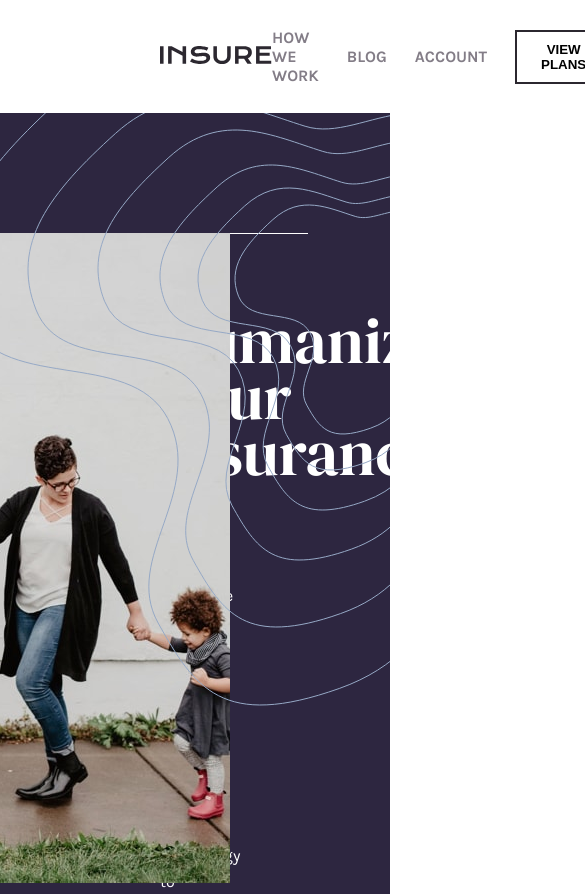
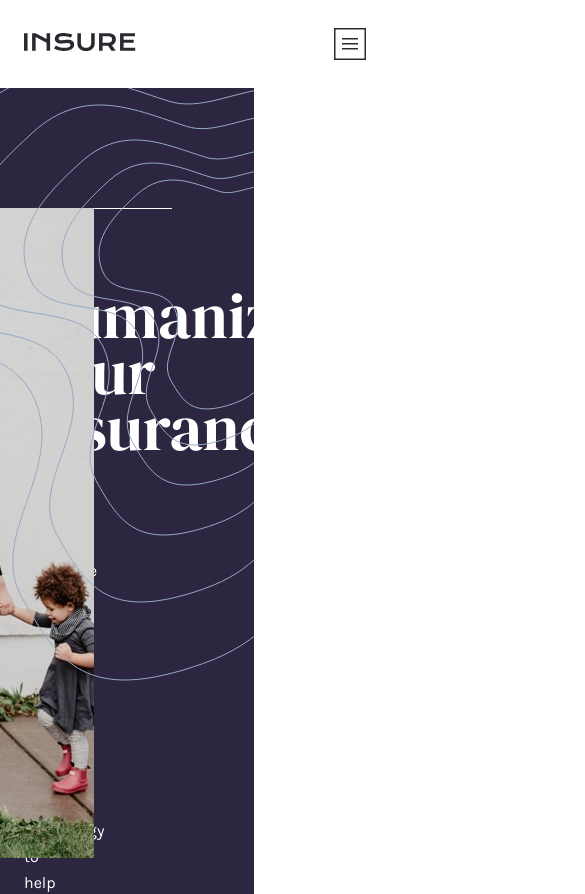
Before and after one commit to LucasAndrade912/insure-landing-page, an Angular app: page / in a window 390 px wide. Shown: the top 894 px of the page, 585 px wide, since content can reach past the window. Built offline with nearby package versions, Linux system fonts and the light colour scheme.

Commit message:
feat: create responsiveness for Header

```diff
--- a/src/app/components/header/header.component.css
+++ b/src/app/components/header/header.component.css
@@ -1,4 +1,5 @@
 header {
+  position: relative;
   padding: 1.75rem 0;
   width: 100%;
   display: flex;
@@ -26,3 +27,79 @@ li a {
 li a:hover {
   color: var(--very-dark-violet);
 }
+
+li button {
+  position: relative;
+  z-index: 10;
+  background-color: transparent;
+  border: 2px solid var(--very-dark-violet);
+  padding: 10px 24px;
+  font-weight: 700;
+  text-transform: uppercase;
+}
+
+li button:hover {
+  cursor: pointer;
+  background-color: var(--very-dark-violet);
+  color: #fff;
+}
+
+input[type="checkbox"],
+label {
+  display: none;
+}
+
+@media (max-width: 425px) {
+  label {
+    display: block;
+    width: 32px;
+    height: 32px;
+  }
+
+  nav {
+    position: fixed;
+    z-index: 10;
+    top: 88px;
+    left: -1000px;
+    width: 100vw;
+    height: calc(100vh - 88px);
+    padding: 0 24px;
+    padding-top: 32px;
+    background-color: var(--very-dark-violet);
+    transition: left 450ms ease-out;
+  }
+
+  nav ul {
+    flex-direction: column;
+    text-align: center;
+    gap: 32px;
+  }
+
+  nav img {
+    display: block;
+    position: absolute;
+    bottom: 0;
+    right: 0;
+  }
+
+  input[type="checkbox"]:checked + nav {
+    left: 0;
+  }
+
+  li,
+  button {
+    width: 100%;
+  }
+
+  li a {
+    color: #fff;
+    font-size: 18px;
+  }
+
+  li button {
+    border-color: #fff;
+    color: #fff;
+    padding: 14px 32px;
+    font-size: 18px;
+  }
+}
--- a/src/app/components/header/header.component.html
+++ b/src/app/components/header/header.component.html
@@ -2,6 +2,8 @@
   <a href="/">
     <img src="../../../assets/logo.svg" alt="Insure Logo" />
   </a>
+
+  <input type="checkbox" id="toggle-menu" (change)="toggleTypeButton()" />
 
   <nav>
     <ul>
@@ -15,8 +17,21 @@
         <a href="#">Account</a>
       </li>
       <li>
-        <app-button [text]="buttonContent"></app-button>
+        <button>View plans</button>
       </li>
     </ul>
+
+    <img src="../../../assets/bg-pattern-mobile-nav.svg" />
   </nav>
+
+  <label for="toggle-menu">
+    <img
+      *ngIf="showCloseButtonMenu; else menuHamburguer"
+      src="../../../assets/icon-close.svg"
+    />
+
+    <ng-template #menuHamburguer>
+      <img src="../../../assets/icon-hamburger.svg" />
+    </ng-template>
+  </label>
 </header>
--- a/src/app/components/header/header.component.ts
+++ b/src/app/components/header/header.component.ts
@@ -6,5 +6,9 @@ import { Component } from '@angular/core';
   styleUrls: ['./header.component.css']
 })
 export class HeaderComponent {
-  buttonContent = 'View plans'
+  showCloseButtonMenu = false
+
+  toggleTypeButton = () => {
+    this.showCloseButtonMenu = !this.showCloseButtonMenu
+  }
 }
--- a/src/styles.css
+++ b/src/styles.css
@@ -30,3 +30,9 @@ h3 {
   --dark-grayish-violet: #837d87;
   --very-light-gray: #fafafa;
 }
+
+@media (max-width: 425px) {
+  body {
+    padding: 0 24px;
+  }
+}
```
